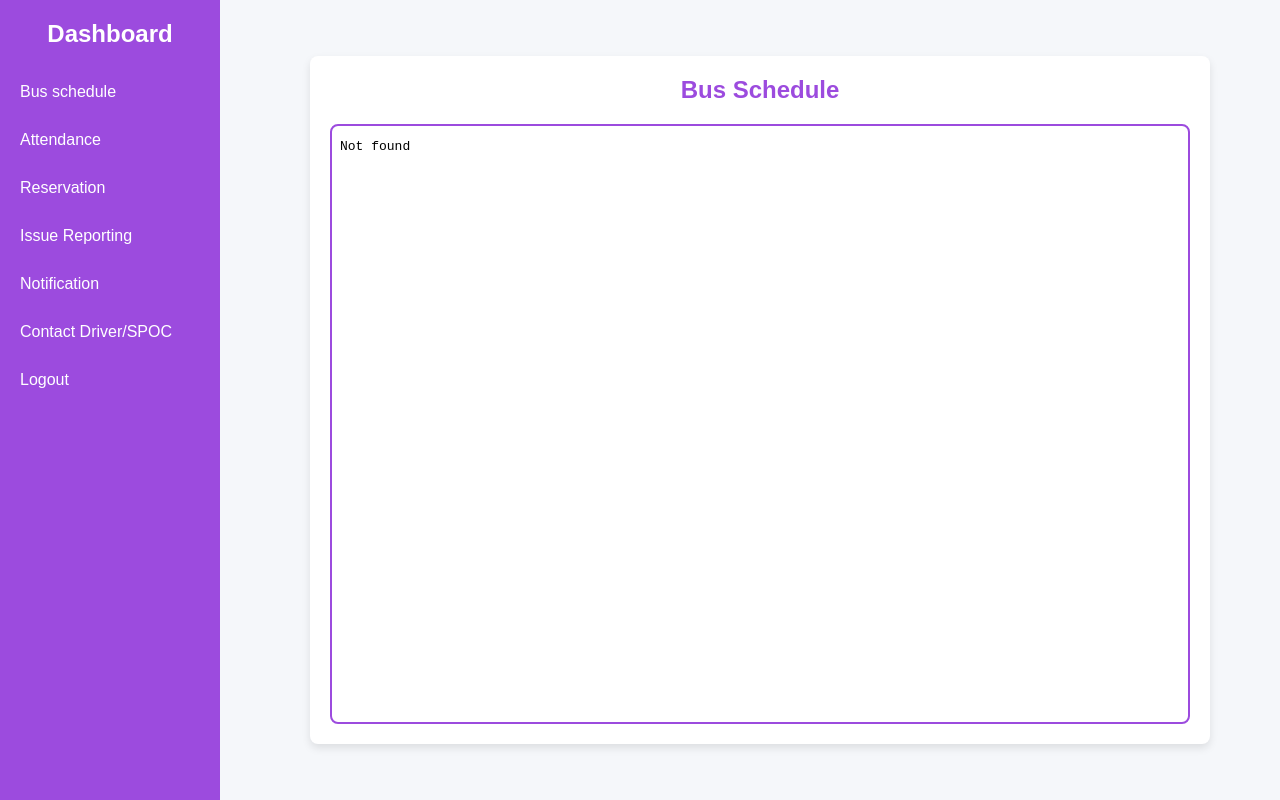
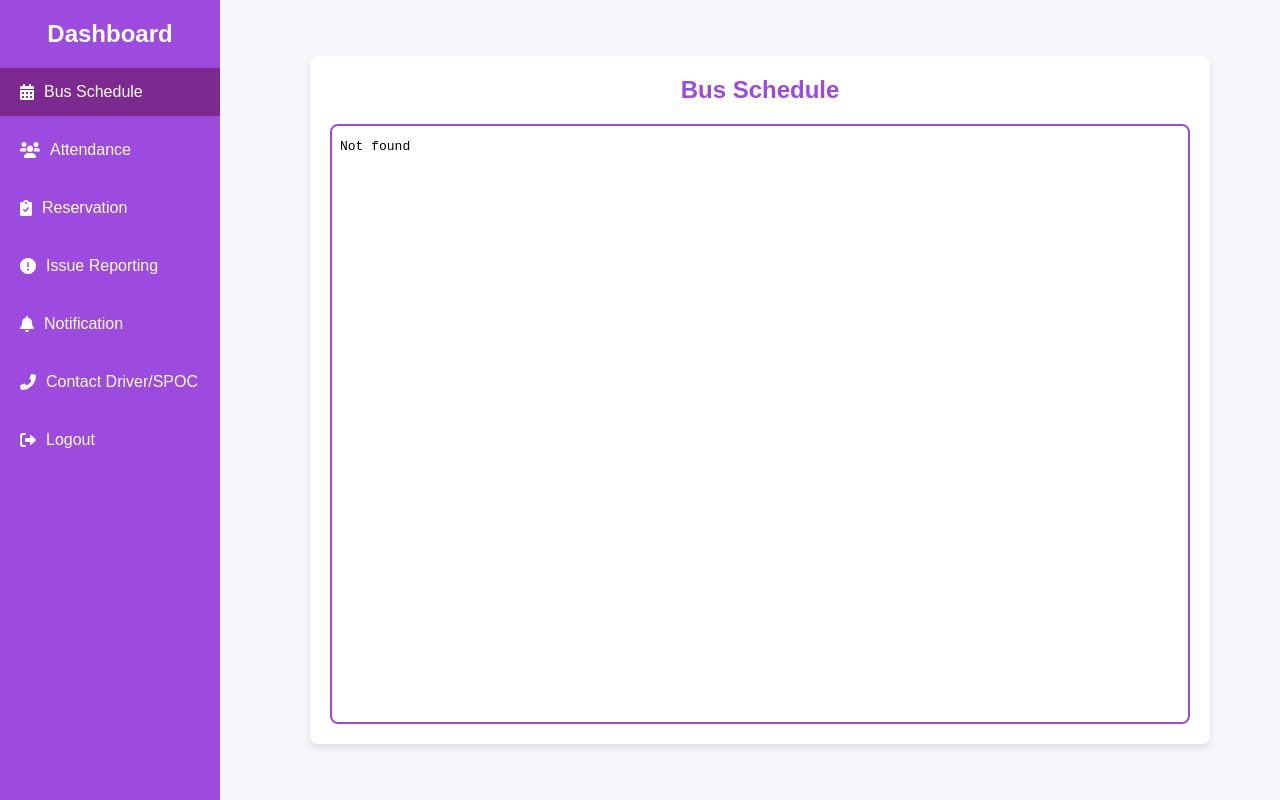
Before and after one commit to TANNU-GITHUB/Bus_management_system, a plain HTML site: page schedule.html in a window 1280 px wide. Drawn offline with Linux system fonts and the light colour scheme.

Commit message:
Add files via upload

```diff
--- a/schedule.html
+++ b/schedule.html
@@ -4,6 +4,7 @@
     <meta charset="UTF-8">
     <meta name="viewport" content="width=device-width, initial-scale=1.0">
     <title>Bus Schedule</title>
+    <link href="https://cdnjs.cloudflare.com/ajax/libs/font-awesome/6.0.0-beta3/css/all.min.css" rel="stylesheet">
     <style>
         /* General styling */
         * {
@@ -38,15 +39,23 @@
         }
 
         .sidebar a {
-            display: block;
+            display: flex;
+            align-items: center;
             color: white;
             padding: 15px 20px;
             text-decoration: none;
             font-size: 1em;
+            margin-bottom: 10px;
+            transition: background-color 0.3s;
         }
 
-        .sidebar a:hover {
-            background-color: #7c2a8f; /* Slightly lighter shade */
+        .sidebar a i {
+            margin-right: 10px; /* Space between icon and text */
+        }
+
+        /* Active link styling */
+        .sidebar a.active, .sidebar a:hover {
+            background-color: #7c2a8f; /* Slightly darker purple shade */
         }
 
         /* Main content container styling */
@@ -82,6 +91,7 @@
             border: 2px solid #9c4bde; /* Lighter purple border */
             border-radius: 8px;
         }
+
     </style>
 </head>
 <body>
@@ -89,13 +99,13 @@
     <!-- Sidebar -->
     <div class="sidebar">
         <h2>Dashboard</h2>
-        <a href="schedule.html" style="color: white; text-decoration: none;">Bus schedule</a>
-      <a href="attendance.html" style="color: white; text-decoration: none;">Attendance</a>
-      <a href="reservation.html" style="color: white; text-decoration: none;">Reservation</a>
-      <a href="issue.html" style="color: white; text-decoration: none;">Issue Reporting</a>
-      <a href="#" style="color: white; text-decoration: none;">Notification</a>
-      <a href="#" style="color: white; text-decoration: none;">Contact Driver/SPOC</a>
-      <a href="#" style="color: white; text-decoration: none;">Logout</a>
+        <a href="schedule.html" class="active"><i class="fas fa-calendar-alt"></i> Bus Schedule</a>
+        <a href="attendance.html"><i class="fas fa-users"></i> Attendance</a>
+        <a href="reservation.html"><i class="fas fa-clipboard-check"></i> Reservation</a>
+        <a href="issue.html"><i class="fas fa-exclamation-circle"></i> Issue Reporting</a>
+        <a href="#"><i class="fas fa-bell"></i> Notification</a>
+        <a href="#"><i class="fas fa-phone-alt"></i> Contact Driver/SPOC</a>
+        <a href="#"><i class="fas fa-sign-out-alt"></i> Logout</a>
     </div>
 
     <!-- Main content -->
```
